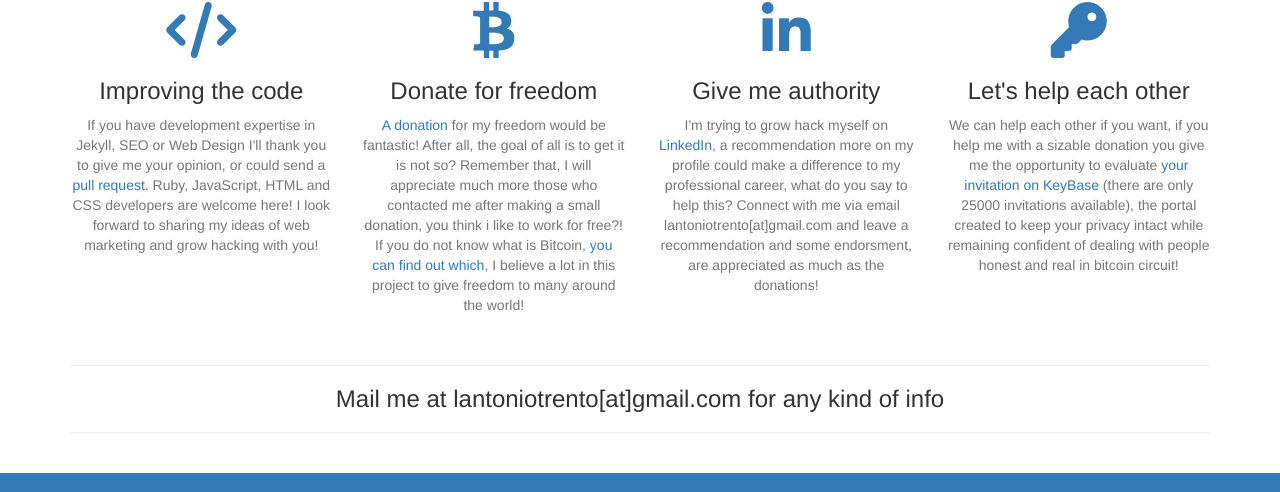
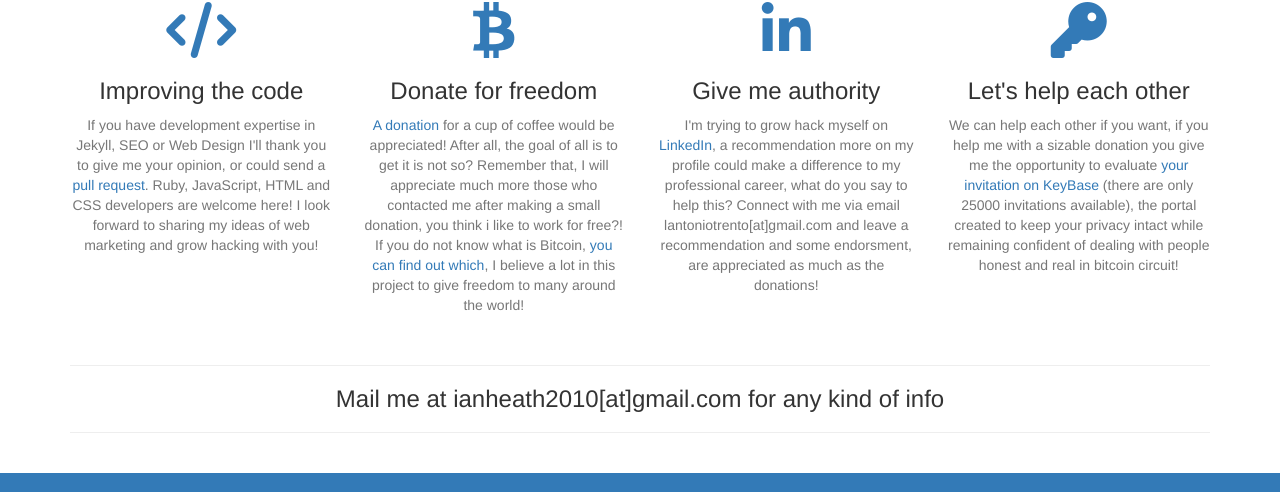
Before and after one commit to iheathdesigns/myblog, a Jekyll site: the page built from funds.html, in a window 1280 px wide and 900 px high, scrolled down 909 px. Shown: the part 143-635 px from the top of the window. Built offline with Jekyll 4.4.1, drawn with Linux system fonts in a browser that asks for light colours; nearby versions of some CDN libraries; some web fonts are replaced; library files that are not in the unit come from our copies.

Commit message:
Some details in the content and email

```diff
--- a/_includes/feature-funds.html
+++ b/_includes/feature-funds.html
@@ -21,7 +21,7 @@
                 <div class="service-box">
                     <i class="fa fa-4x fa-bitcoin wow bounceIn text-primary" data-wow-delay=".1s"></i>
                     <h3>Donate for freedom</h3>
-                    <p class="text-muted"><a class="page-scroll" href="#donate">A donation</a> for my freedom would be fantastic! After all, the goal of all is to get it is not so? Remember that, I will appreciate much more those who contacted me after making a small donation, you think i like to work for free?! If you do not know what is Bitcoin, <a target="_blank" href="http://www.coindesk.com/information/what-is-bitcoin/">you can find out which</a>, I believe a lot in this project to give freedom to many around the world!</p>
+                    <p class="text-muted"><a class="page-scroll" href="#donate">A donation</a> for a cup of coffee would be appreciated! After all, the goal of all is to get it is not so? Remember that, I will appreciate much more those who contacted me after making a small donation, you think i like to work for free?! If you do not know what is Bitcoin, <a target="_blank" href="http://www.coindesk.com/information/what-is-bitcoin/">you can find out which</a>, I believe a lot in this project to give freedom to many around the world!</p>
                 </div>
             </div>
             <div class="col-lg-3 col-md-6 text-center">
@@ -45,7 +45,7 @@
             <div class="col-lg-12 text-center">
                 <br />
                 <hr class="primary">
-                <h3>Mail me at lantoniotrento[at]gmail.com for any kind of info</h3>
+                <h3>Mail me at ianheath2010[at]gmail.com for any kind of info</h3>
                 <hr class="primary">
                 <br />
             </div>
```
